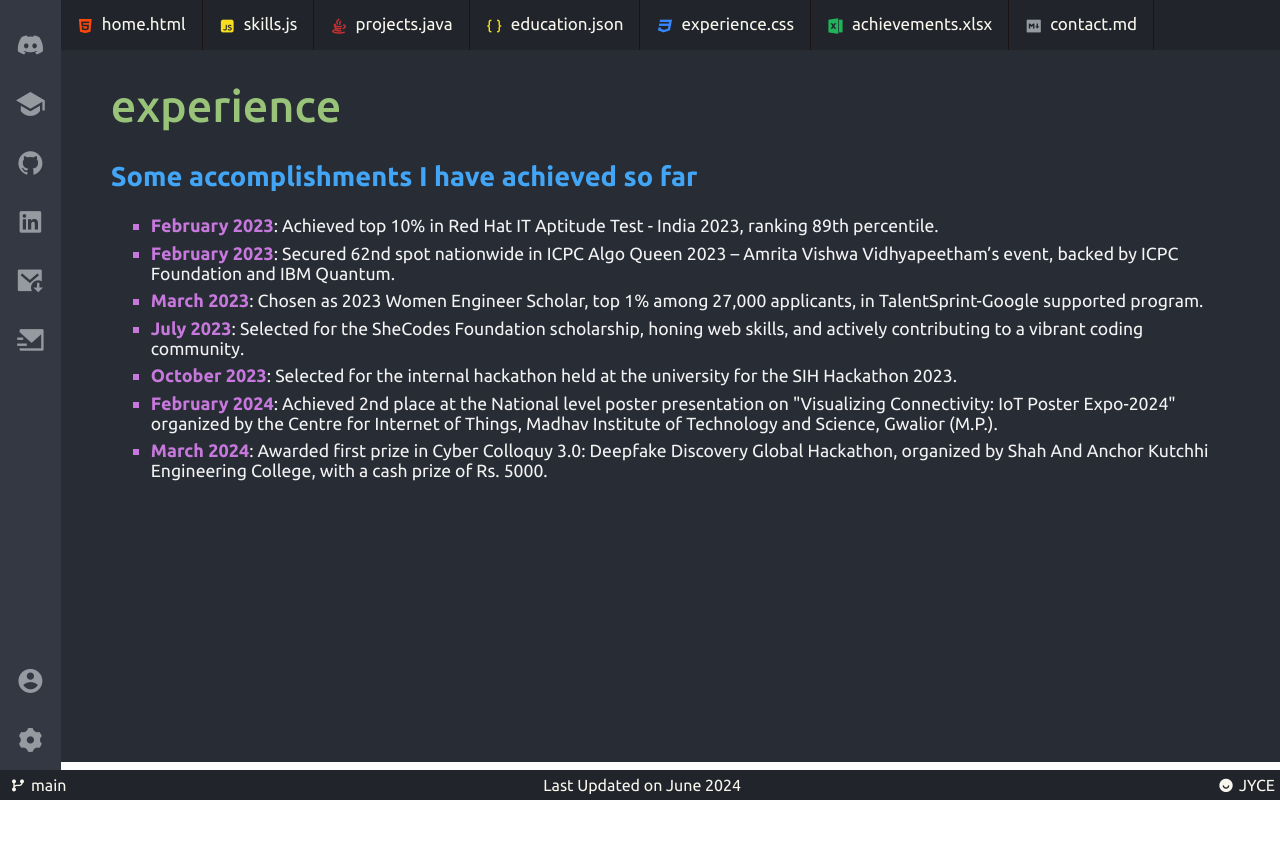
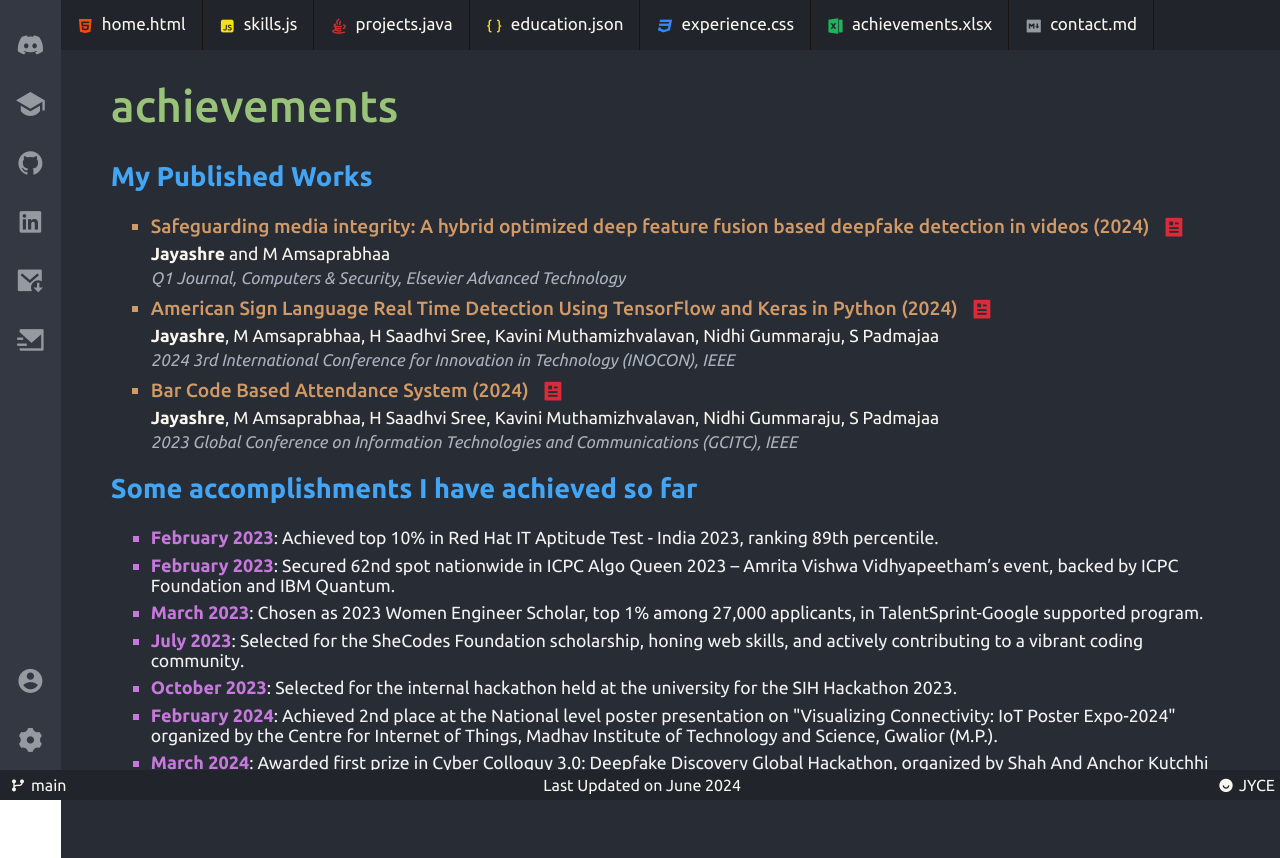
Before and after one commit to fromjyce/Jayashre, a React (Create React App) app: page / in a window 1280 px wide. Before the commit the page ends 800 px from the top, so only its background shows below. Built offline with nearby package versions, Linux system fonts and the light colour scheme.

Commit message:
added published works

```diff
--- a/src/components/Achievements.js
+++ b/src/components/Achievements.js
@@ -6,11 +6,92 @@ function Achievements() {
     return (
       <div className="achievements-main-container">
         <div className="achievements-actual-container" id="achievements">
-          <h1 className="achievements-title">experience</h1>
-          <h2 className="achievements-intro-title">
-            Some accomplishments I have achieved so far
-          </h2>
-          <div className="achieve-container">
+          <h1 className="achievements-title">achievements</h1>
+          <div className="publications-container">
+            <h2 className="publications-title">My Published Works</h2>
+            <ul className="publications-list">
+              <li className="publications-list-item">
+                <div className="publication-info-container">
+                  <div className="pub-name-link-container">
+                    <div className="publication-name">
+                      Safeguarding media integrity: A hybrid optimized deep
+                      feature fusion based deepfake detection in videos (2024)
+                    </div>
+                    <a
+                      className="pub-link"
+                      href="/#"
+                      target="_blank"
+                      rel="noopener noreferrer"
+                    >
+                      <i class="ri-article-fill paper-icon"></i>
+                    </a>
+                  </div>
+                  <div className="authors-list">
+                    <strong>Jayashre</strong> and M Amsaprabhaa
+                  </div>
+                  <div className="publisher">
+                    Q1 Journal, Computers & Security, Elsevier Advanced
+                    Technology
+                  </div>
+                </div>
+              </li>
+              <li className="publications-list-item">
+                <div className="publication-info-container">
+                  <div className="pub-name-link-container">
+                    <div className="publication-name">
+                      American Sign Language Real Time Detection Using
+                      TensorFlow and Keras in Python (2024)
+                    </div>
+                    <a
+                      className="pub-link"
+                      href="/#"
+                      target="_blank"
+                      rel="noopener noreferrer"
+                    >
+                      <i class="ri-article-fill paper-icon"></i>
+                    </a>
+                  </div>
+                  <div className="authors-list">
+                    <strong>Jayashre</strong>, M Amsaprabhaa, H Saadhvi Sree,
+                    Kavini Muthamizhvalavan, Nidhi Gummaraju, S Padmajaa
+                  </div>
+                  <div className="publisher">
+                    2024 3rd International Conference for Innovation in
+                    Technology (INOCON), IEEE
+                  </div>
+                </div>
+              </li>
+              <li className="publications-list-item">
+                <div className="publication-info-container">
+                  <div className="pub-name-link-container">
+                    <div className="publication-name">
+                      Bar Code Based Attendance System (2024)
+                    </div>
+                    <a
+                      className="pub-link"
+                      href="/#"
+                      target="_blank"
+                      rel="noopener noreferrer"
+                    >
+                      <i class="ri-article-fill paper-icon"></i>
+                    </a>
+                  </div>
+                  <div className="authors-list">
+                    <strong>Jayashre</strong>, M Amsaprabhaa, H Saadhvi Sree,
+                    Kavini Muthamizhvalavan, Nidhi Gummaraju, S Padmajaa
+                  </div>
+                  <div className="publisher">
+                    2023 Global Conference on Information Technologies and
+                    Communications (GCITC), IEEE
+                  </div>
+                </div>
+              </li>
+            </ul>
+          </div>
+          <div>
+            <h2 className="achievements-list-title">
+              Some accomplishments I have achieved so far
+            </h2>
             <ul className="achievements-list">
               <li className="achievement-item">
                 <strong className="date-name">February 2023</strong>: Achieved
@@ -52,10 +133,7 @@ function Achievements() {
                 College, with a cash prize of Rs. 5000.
               </li>
             </ul>
-          </div>{" "}
-          <br /> <br /> <br /> <br /> <br /> <br /> <br /> <br /> <br /> <br />{" "}
-          <br />
-          <br />{" "}
+          </div>
         </div>
       </div>
     );
--- a/src/styles/Achievements.css
+++ b/src/styles/Achievements.css
@@ -14,8 +14,8 @@
     color: #98c379;
 }
 
-.achievements-intro-title {
-    font-size: 1.7rem;
+.achievements-list-title, .publications-title {
+   font-size: 1.7rem;
   color: #42a5f5;
 }
 
@@ -38,3 +38,58 @@
     font-size: 1.125rem;
     color:#c678dd;
 }
+
+.pub-name-link-container{
+    display: flex;
+    flex-direction: row;
+    column-gap: 13px;
+    align-items: center;
+}
+
+.pub-link{
+    text-decoration: none;
+    cursor: pointer;
+}
+
+.publications-list{
+    list-style: square;
+}
+
+.publications-list li::marker {
+    font-size: 1.2rem;
+    color: #d19a66;
+}
+
+.publications-list-item{
+    margin-bottom: 10px;
+}
+
+.publication-name{
+    font-size: 1.2rem;
+    color: #d19a66;
+    font-weight: 500;
+}
+
+.paper-icon{
+    font-size: 1.4rem;
+    color: #db2b39;
+}
+
+.paper-icon:hover{
+    color: #9599a0;
+}
+
+.authors-list{
+    font-size: 1.095rem;
+    color: #f9f6ee;
+}
+
+.publisher{
+    font-size: 1.05rem;
+    font-style: italic;
+    color: #abb2bf;
+}
+
+.pub-name-link-container, .authors-list, .publisher {
+    margin-bottom: 5px;
+}
```
